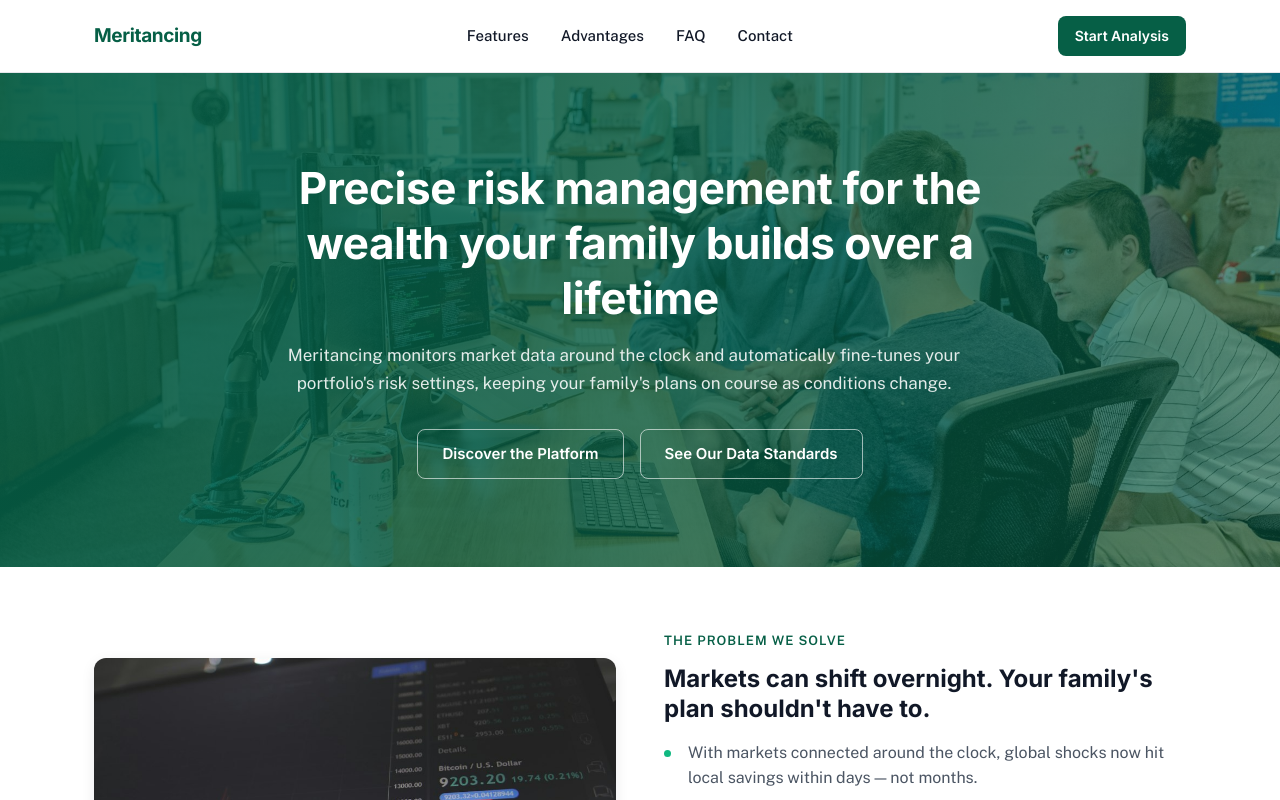
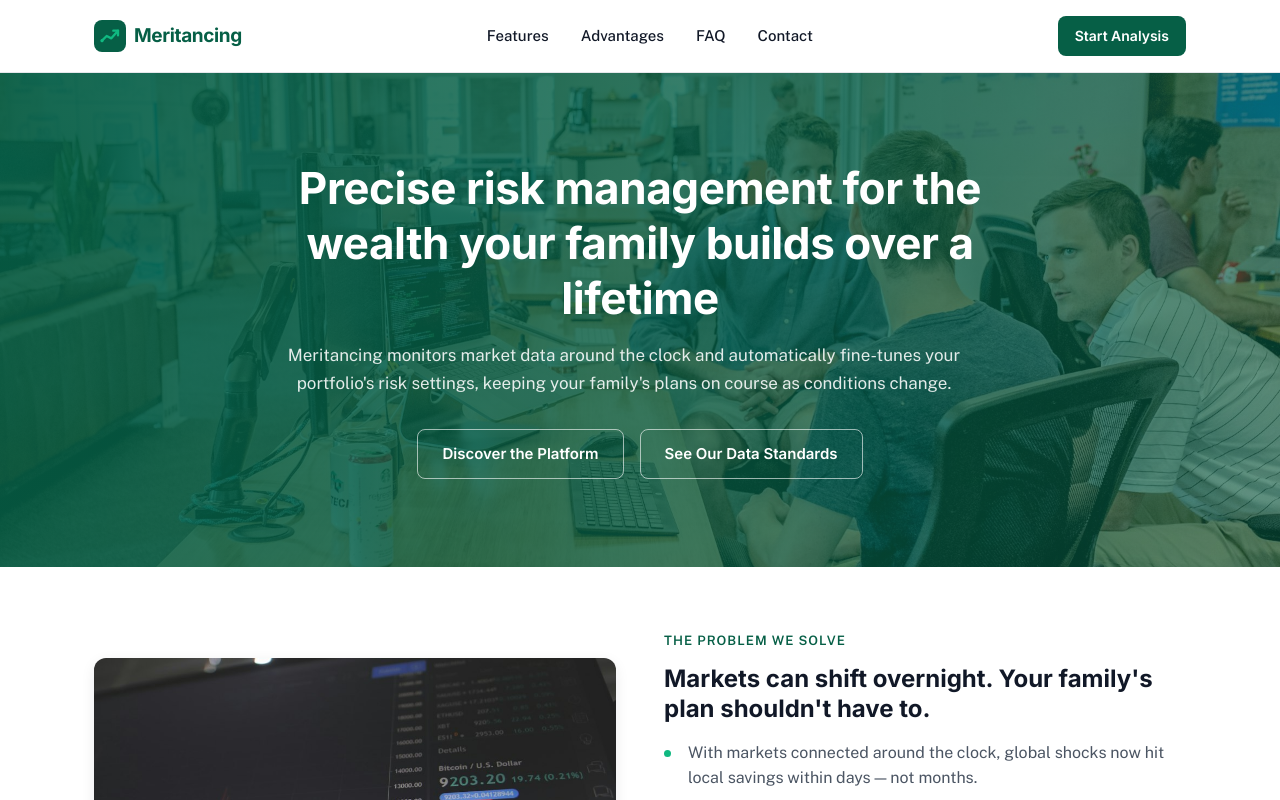
Before and after one commit to taybadeveloper/Meritancing, a Next.js app: page / in a window 1280 px wide. Shown: the top 800 px of the page. Built offline with nearby package versions, Linux system fonts and the light colour scheme.

Commit message:
Add logo mark to header and footer

```diff
--- a/app/globals.css
+++ b/app/globals.css
@@ -116,11 +116,18 @@
   position:relative;
 }
 .logo{
+  display:flex;
+  align-items:center;
+  gap:var(--space-2);
   font-family:var(--font-head);
   font-weight:700;
   font-size:19px;
   color:var(--primary);
   letter-spacing:-0.02em;
+}
+.logo img{
+  width:32px;
+  height:32px;
 }
 .site-nav{
   display:flex;
@@ -584,11 +591,19 @@
   .footer-grid{ grid-template-columns:1.4fr 1fr 1fr; }
 }
 .footer-brand{
+  display:flex;
+  align-items:center;
+  justify-content:center;
+  gap:var(--space-2);
   font-family:var(--font-head);
   font-weight:700;
   color:var(--primary);
   font-size:18px;
   margin-bottom:var(--space-3);
+}
+.footer-brand img{
+  width:28px;
+  height:28px;
 }
 .footer-nav{
   display:flex;
--- a/components/Footer.jsx
+++ b/components/Footer.jsx
@@ -6,7 +6,10 @@
       <div className="container">
         <div className="footer-grid">
           <div>
-            <div className="footer-brand">Meritancing</div>
+            <div className="footer-brand">
+              <img src="/logo.svg" alt="Meritancing logo" width="28" height="28" />
+              Meritancing
+            </div>
             <p>
               AI-powered data analysis and risk management for family wealth —
               designed for clarity, not guesswork.
--- a/components/Header.jsx
+++ b/components/Header.jsx
@@ -25,6 +25,7 @@
     <header className="site-header">
       <div className="container nav-wrap">
         <Link href="/" className="logo">
+          <img src="/logo.svg" alt="Meritancing logo" width="32" height="32" />
           Meritancing
         </Link>
         <button
```
Also changed, not shown: public/logo.svg (added).
